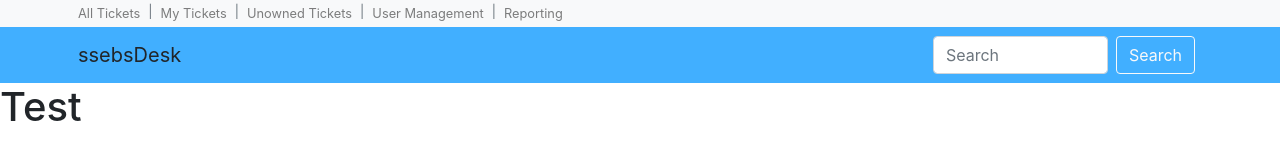
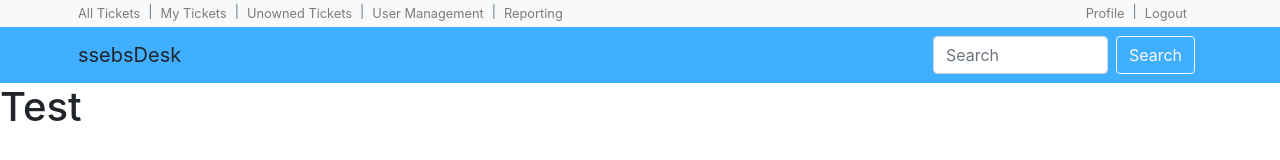
Before and after one commit to ssebs/ssebs-desk, a React (Create React App) app: page / in a window 1280 px wide. Shown: the top 160 px of the page. Built offline with nearby package versions, Linux system fonts and the light colour scheme.

Commit message:
add profile link

```diff
--- a/src/components/Header.jsx
+++ b/src/components/Header.jsx
@@ -13,26 +13,35 @@ const Header = () => {
                 className="navbar navbar-expand-sm navbar-light bg-light py-0"
                 style={{ fontSize: "0.8rem" }}
             >
-                <div className="container pl-0 ml-auto">
-                    <div className="navbar-nav">
-                        <a className="nav-item nav-link  py-1" href="/#">
+                <div className="container pl-0">
+                    <div className="navbar-nav mr-auto">
+                        <a className="nav-item nav-link py-1" href="/#">
                             All Tickets
                         </a>
                         <NavSeperator />
-                        <a className="nav-item nav-link  py-1" href="/#">
+                        <a className="nav-item nav-link py-1" href="/#">
                             My Tickets
                         </a>
                         <NavSeperator />
-                        <a className="nav-item nav-link  py-1" href="/#">
+                        <a className="nav-item nav-link py-1" href="/#">
                             Unowned Tickets
                         </a>
                         <NavSeperator />
-                        <a className="nav-item nav-link  py-1" href="/#">
+                        <a className="nav-item nav-link py-1" href="/#">
                             User Management
                         </a>
                         <NavSeperator />
-                        <a className="nav-item nav-link  py-1" href="/#">
+                        <a className="nav-item nav-link py-1" href="/#">
                             Reporting
+                        </a>
+                    </div>
+                    <div className="navbar-nav ml-auto">
+                        <a className="nav-item nav-link py-1" href="/#">
+                            Profile
+                        </a>
+                        <NavSeperator />
+                        <a className="nav-item nav-link py-1" href="/#">
+                            Logout
                         </a>
                     </div>
                 </div>
```
